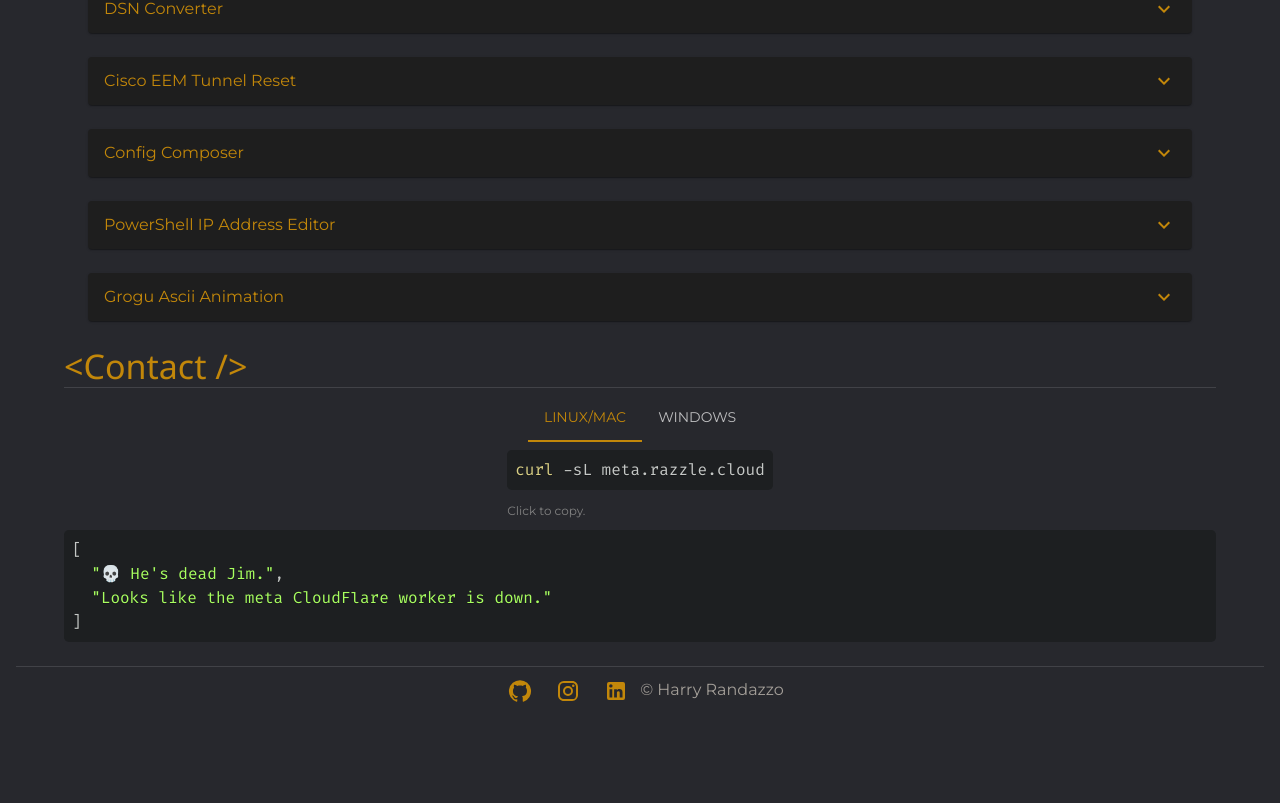
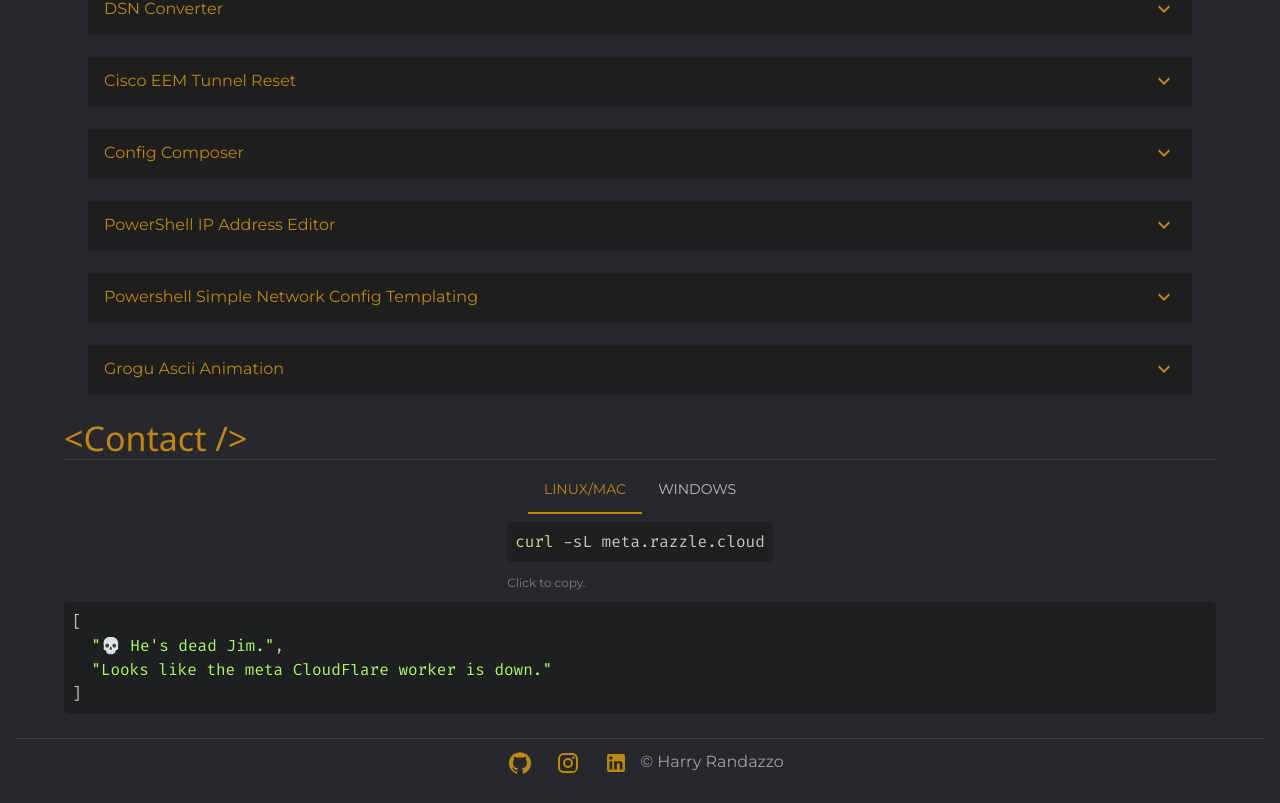
Before and after one commit to Noxsios/resume, a Next.js app: page / in a window 1280 px wide. Shown: the part 1072-1875 px from the top of the page. Before the commit the page ends 1803 px from the top, so only its background shows below. Built offline with nearby package versions, Linux system fonts and the light colour scheme; no server answers; a web font is replaced by a local one.

Commit message:
update folio

```diff
--- a/src/components/Portfolio.tsx
+++ b/src/components/Portfolio.tsx
@@ -49,6 +49,11 @@ const folio: Array<Folio> = [
     repo: "https://gist.github.com/Noxsios/b97bfb9ad1fefff63247434aeb53a8a6",
   },
   {
+    title: "Powershell Simple Network Config Templating",
+    tldr: "PowerShell script w/ GUI to quickly and easily generate multiple config files from a single template.",
+    repo: "https://github.com/Noxsios/Simple-Network-Template",
+  },
+  {
     title: "Grogu Ascii Animation",
     tldr: "Inspired by parrot.live, this is a simple ASCII animation using Cloudflare Workers.",
     repo: "https://gist.github.com/Noxsios/487672f6b37582f5d440d8fe8c1d1191",
```
